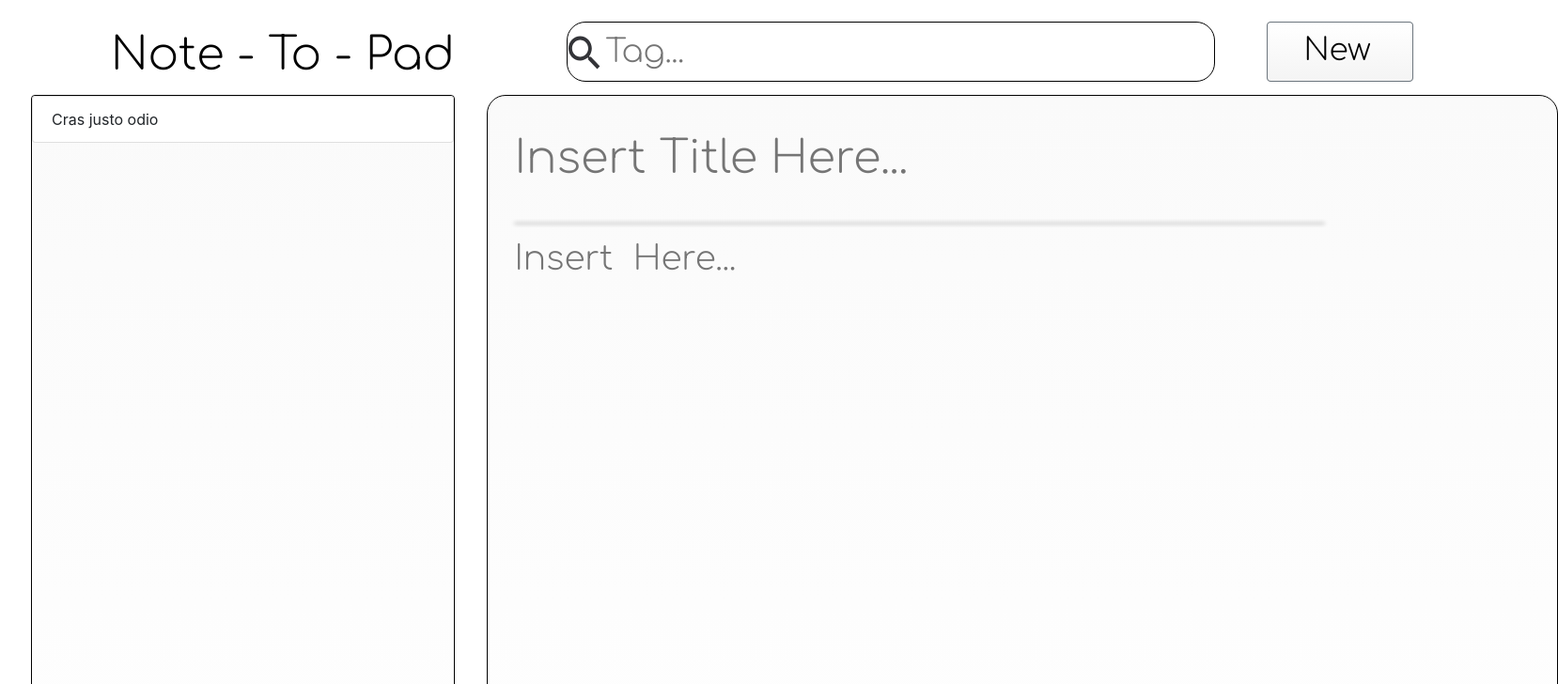
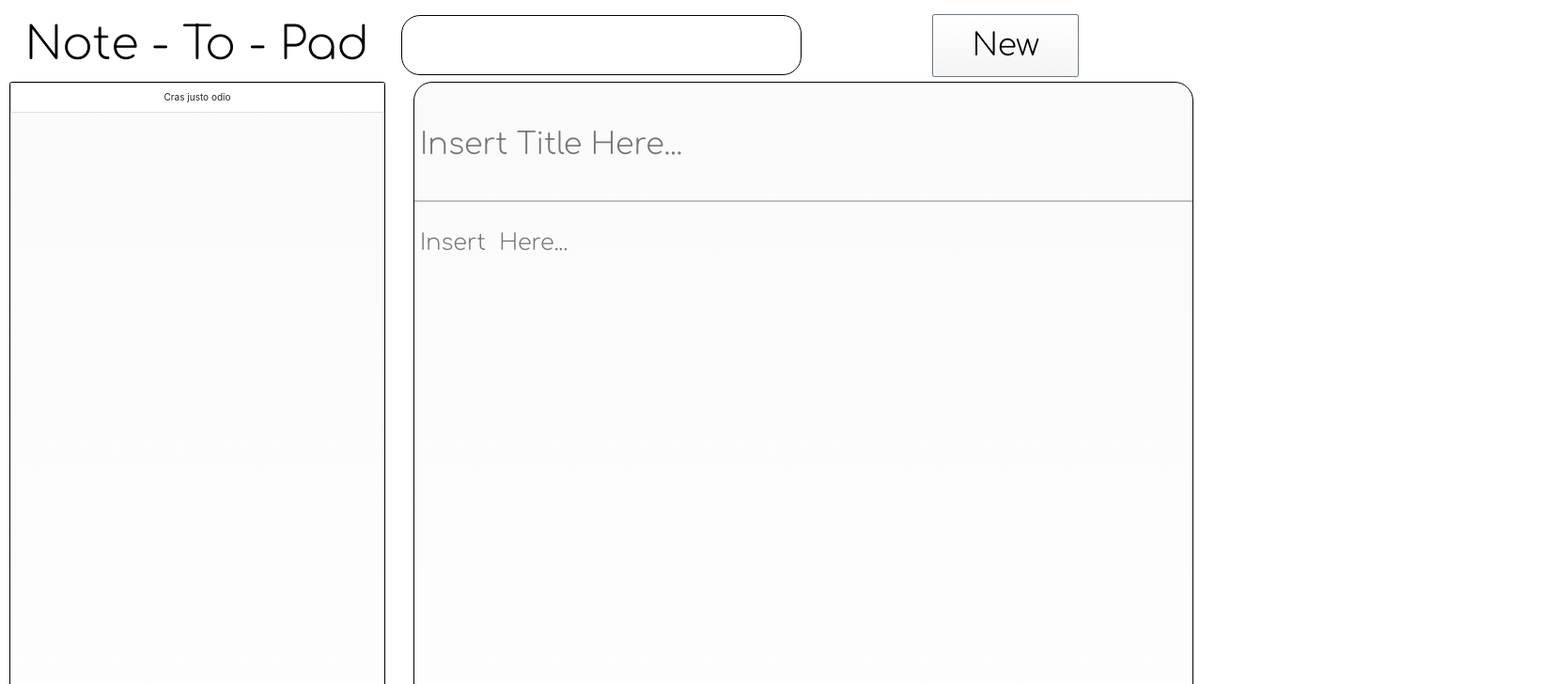
Before and after one commit to rafaelflores520/note-to-pad, a React (Create React App) app: page / in a window 1280 px wide. Shown: the top 728 px of the page at 94% size, 1658 px wide, since content can reach past the window. Built offline with nearby package versions, Linux system fonts and the light colour scheme.

Commit message:
Cascaron Responsive

```diff
--- a/public/index.html
+++ b/public/index.html
@@ -3,7 +3,8 @@
   <head>
     <meta charset="utf-8" />
     <link rel="icon" href="%PUBLIC_URL%/favicon.ico" />
-    <meta name="viewport" content="width=device-width, initial-scale=1" />
+    <link rel="stylesheet" href="https://maxcdn.bootstrapcdn.com/bootstrap/3.3.6/css/bootstrap.min.css"/>
+    <meta name="viewport" content="width=device-width, initial-scale=1, shrink-to-fit=no" />
     <meta name="theme-color" content="#000000" />
     <meta
       name="description"
--- a/src/App.css
+++ b/src/App.css
@@ -1,45 +1,43 @@
 @import url('https://fonts.googleapis.com/css2?family=Comfortaa:wght@300&display=swap');
 
 .Title-style {
-  position: absolute;
-  width: 484px;
-  height: 91px;
-  left: 33px;
-  top: 13px;
+  /*position: absolute;*/
+  width: 0%;
+  height: 0%;
+  left: 0%;
+  top:0%;
 
   font-family: 'Comfortaa';
   font-style: normal;
   font-weight: 300;
   font-size: 48px;
   line-height: 54px;
-  display: flex;
   align-items: center;
   text-align: center;
 
   color: #000000;
 }
 
-.Add-note, Add-note-text {
-  position: absolute;
+.Add-note {
+  /*position: absolute;*/
   width: 156px;
-  height: 64px;
-  left: 1263px;
-  top: 23px;
+  height: 0%;
+  left: 0%;
+  top:0%;
+  bottom: 10.00%;
 
   background: linear-gradient(180deg, #FFFFFF 0%, #f4f4f4 100%);
   border: 1px solid #000000;
   box-sizing: border-box;
   border-radius: 20px;
-
-
 }
 
 .Add-note-text {
-  position: absolute;
-  left: 25.00%;
-  right: 25.00%;
-  top: 25.00%;
-  bottom: 5.00%;
+  /*position: absolute;*/
+  left: 23.72%;
+  right: 23.72%;
+  top: 20.31%;
+  bottom: 21.88%;
 
   font-family: 'Comfortaa';
   font-style: normal;
@@ -47,12 +45,10 @@
   font-size: 33px;
   line-height: 37px;
 /* identical to box height */
-
-  display: flex;
   align-items: center;
   text-align: center;
-
   color: #000000;
+  margin: 10px;
 }
 
 
--- a/src/App.js
+++ b/src/App.js
@@ -9,17 +9,29 @@ import { Button } from 'reactstrap';
 export default class App extends React.Component {
   render(){
     return (
-      <div className="container">
-        <NoteList/>
-        <nav className="navbar navbar-expand-sm justify-content-start">
-          <h1 className="Title-style col-">Note - To - Pad</h1>
+      <div className="container-fluid p-3">
+        <div className="row align-items-center">
+          <div className="col-sm p-1 m-1 Title-style">Note - To - Pad</div>
           <Search/>
-          <Button className="Add-note col-">
-            <p className="Add-note-text">New</p>
-          </Button>
-        </nav>
-        <Note/>
+          <div className="col-sm p-1 m-1 center-block">
+            <center>
+              <Button className="Add-note">
+                <p className="Add-note-text">New</p>
+              </Button>
+            </center>
+          </div>
+        </div>
+        <div className="row">
+          <NoteList/>
+          <Note/>
+        </div>
       </div>
     );
   }
 }
+
+/*
+<div className="col-sm">
+ <Note/>
+</div>
+*/
--- a/src/Note.css
+++ b/src/Note.css
@@ -1,6 +1,5 @@
 .Note {
-    position: absolute;
-    width: 901px;
+    /*position: absolute;*/
     height: 896px;
     left: 518px;
     top: 101px;
@@ -13,7 +12,7 @@
 
 .Note-title {
     position: absolute;
-    width: 871px;
+    width: 95%;
     left: 2.33%;
     right: 0%;
     top: 1.9%;
@@ -22,9 +21,8 @@
     font-family: 'Comfortaa';
     font-style: normal;
     font-weight: normal;
-    font-size: 48px;
+    font-size: 2.5vw;
     line-height: 54px;
-    display: flex;
     align-items: center;
     background: transparent;
 
@@ -34,20 +32,21 @@
 
 .Note-body {
     position: absolute;
-    width: 871px;
+    /*width: 871px;*/
+    width: 95%;
     left: 2.33%;
-    right: 2.11%;
+    right: 0%;
     top: 16.85%;
     bottom: 10.94%;
 
     font-family: Comfortaa;
     font-style: normal;
     font-weight: normal;
-    font-size: 36px;
+    font-size: 1.875vw;
     line-height: 40px;
     background: transparent;
 
-    color: #C4C4C4;
+    color: #000000;
     border: none;
 }
 
@@ -61,7 +60,7 @@
     font-family: Comfortaa;
     font-style: normal;
     font-weight: normal;
-    font-size: 24px;
+    font-size: 1.25vw;
     line-height: 27px;
     display: flex;
     align-items: center;
@@ -71,18 +70,18 @@
     border: none;
 }
 
-.Svg-up {
-    position: absolute;
-    left: 2.14%;
-    right: 2.14%;
-    top: 13.62%;
-    bottom: 85.38%;
+.dash {
+    border: 1px solid #c0c0c0;
 }
 
-.Svg-down {
-    position: absolute;
-    left: 2.14%;
-    right: 2.14%;
-    top: 90.29%;
-    bottom: 8.71%;
+.Up {
+    position: relative;
+    left: 0%;
+    top: 14%;
 }
+
+.Down {
+    position: relative;
+    left: 0%;
+    top: 90%;
+}
--- a/src/Note.js
+++ b/src/Note.js
@@ -5,32 +5,15 @@ import './Note.css';
 export default class Note extends React.Component{
     render(){
         return(
-           <div className="Note container">
-            <input className="Note-title" placeholder="Insert Title Here..."/>
-            <Line value={"Svg-up"}/>
-            <textarea className="Note-body" placeholder="Insert  Here..."/>
-            <Line value={"Svg-down"}/>
-            <input className="Note-tags" placeholder="Insert Tags Here..."/>
+            <div className="col">
+                <div className="Note">
+                    <input className="Note-title" placeholder="Insert Title Here..."/>
+                    <div className="dash Up"/>
+                    <textarea className="Note-body" placeholder="Insert  Here..."/>
+                    <div className="dash Down"/>
+                    <input className="Note-tags" placeholder="Insert Tags Here..."/>
+                </div>
             </div>
         );
     }
 }
-
-function Line(props) {
-    return(
-        <div className={props.value}>
-            <svg width="871" height="9" viewBox="0 0 871 9" fill="none" xmlns="http://www.w3.org/2000/svg" >
-            <g filter="url(#filter0_f)">
-                <line x1="4.27274" y1="4.75" x2="866.727" y2="4.75" stroke="black" strokeWidth="0.5" y="126"/>
-            </g>
-            <defs>
-                <filter id="filter0_f" x="0.272736" y="0.5" width="870.455" height="8.5" filterUnits="userSpaceOnUse" colorInterpolationFilters="sRGB">
-                    <feFlood floodOpacity="0" result="BackgroundImageFix"/>
-                    <feBlend mode="normal" in="SourceGraphic" in2="BackgroundImageFix" result="shape"/>
-                    <feGaussianBlur stdDeviation="2" result="effect1_foregroundBlur"/>
-                </filter>
-            </defs>
-            </svg>
-        </div>
-    );
-}
--- a/src/NoteList.css
+++ b/src/NoteList.css
@@ -1,9 +1,11 @@
 .Note-list {
-    position: absolute;
-    width: 451px;
+    position: relative;
+    /*width: 451px;*/
     height: 896px;
-    left: 33px;
-    top: 101px;
+    left: 0%;
+    top: 10%;
+    /*margin-left: 2em;
+    margin-right: 2em;*/
 }
 
 .Note-list-frame {
--- a/src/NoteList.js
+++ b/src/NoteList.js
@@ -5,11 +5,15 @@ import { ListGroup, ListGroupItem } from 'reactstrap'
 export default class NoteList extends React.Component {
     render () {
         return (
-           <div className="Note-list">
-                <ListGroup className='Note-list-frame'>
-                <ListGroupItem>Cras justo odio</ListGroupItem>
-                </ListGroup>
-           </div>
+            <div className="col-sm-4">
+                <center>
+                    <div className="Note-list">
+                        <ListGroup className='Note-list-frame'>
+                            <ListGroupItem>Cras justo odio</ListGroupItem>
+                        </ListGroup>
+                    </div>
+                </center>
+            </div>
         );
     }
 }
--- a/src/SearchTag.css
+++ b/src/SearchTag.css
@@ -1,11 +1,15 @@
 @import url('https://fonts.googleapis.com/css2?family=Comfortaa:wght@300&display=swap');
 
 .Search {
-    position: absolute;
+    /*position: absolute;*/
     height: 64px;
+    left: 0%;
+    top: 0%;
     width: 690px;
+    /*height: 64px;
     left: 518px;
     top: 23px;
+    width: 690px;*/
 
     background: #FFFFFF;
     border: 1px solid #000000;
--- a/src/SearchTag.js
+++ b/src/SearchTag.js
@@ -5,12 +5,10 @@ import './SearchTag.css';
 export default class SearchTag extends React.Component {
     render() {
         return (
-            <div className="Search">
-                <svg width="35" height="64" viewBox="0 0 35 35" fill="none" xmlns="http://www.w3.org/2000/svg">
-                    <path d="M24.8464 22H23.3292L22.8044 21.45C24.6746 19.18 25.8005 16.23 25.8005 13C25.8005 5.82 20.2472 0 13.3962 0C6.54523 0 0.991913 5.82 0.991913 13C0.991913 20.18 6.54523 26 13.3962 26C16.4782 26 19.293 24.82 21.459 22.87L21.9838 23.42V25L31.5256 34.98L34.3691 32L24.8464 22ZM13.3962 22C8.65396 22 4.80862 17.97 4.80862 13C4.80862 8.03 8.65396 4 13.3962 4C18.1385 4 21.9838 8.03 21.9838 13C21.9838 17.97 18.1385 22 13.3962 22Z" fill="#333438"/>
-                </svg>
-                <input className="Search-input" placeholder="Tag..."/>
+            <div className="col-sm p-1 m-1 Search">
             </div>
         );
     }
 }
+
+/*<input className="Search-input" placeholder="Tag..."/> */
```
